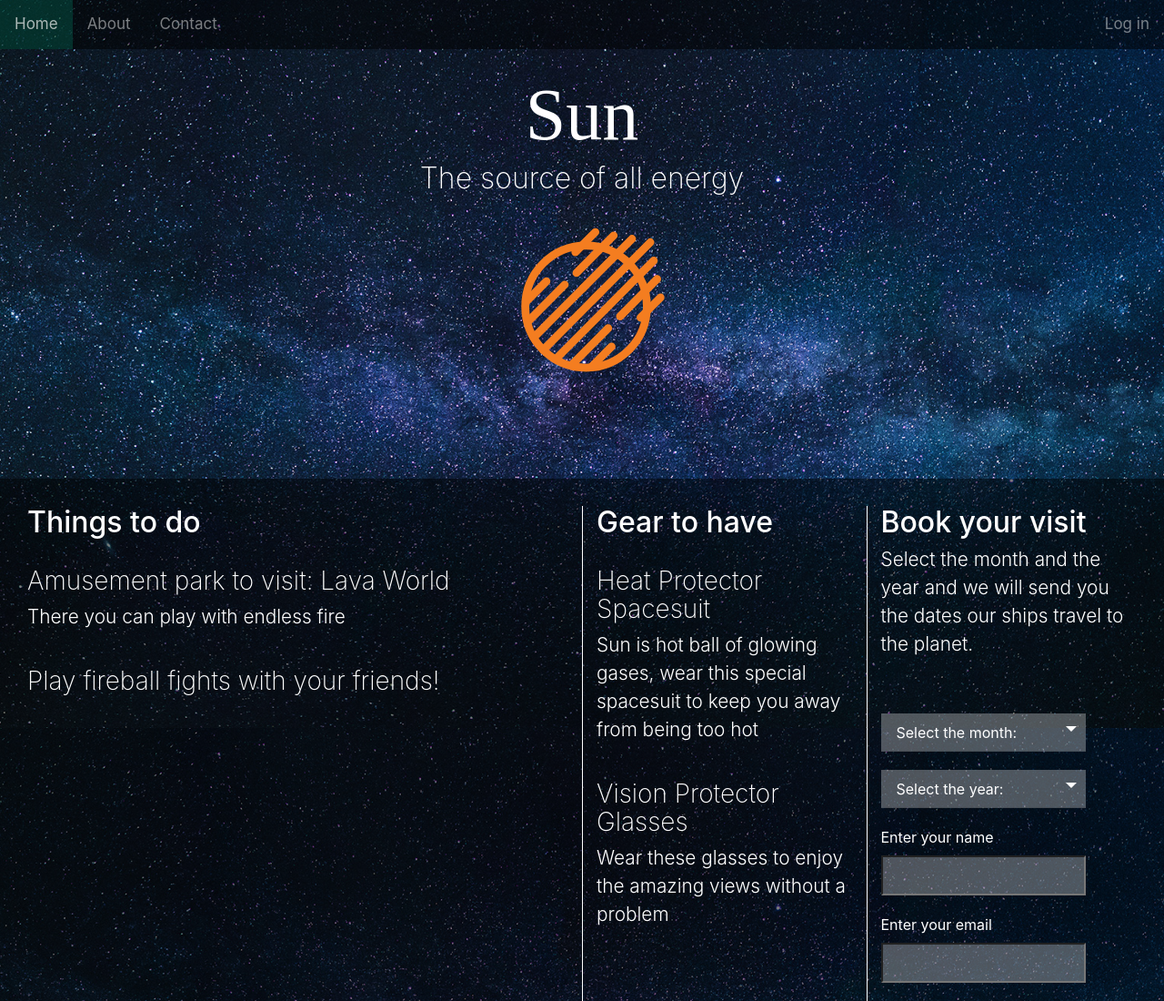
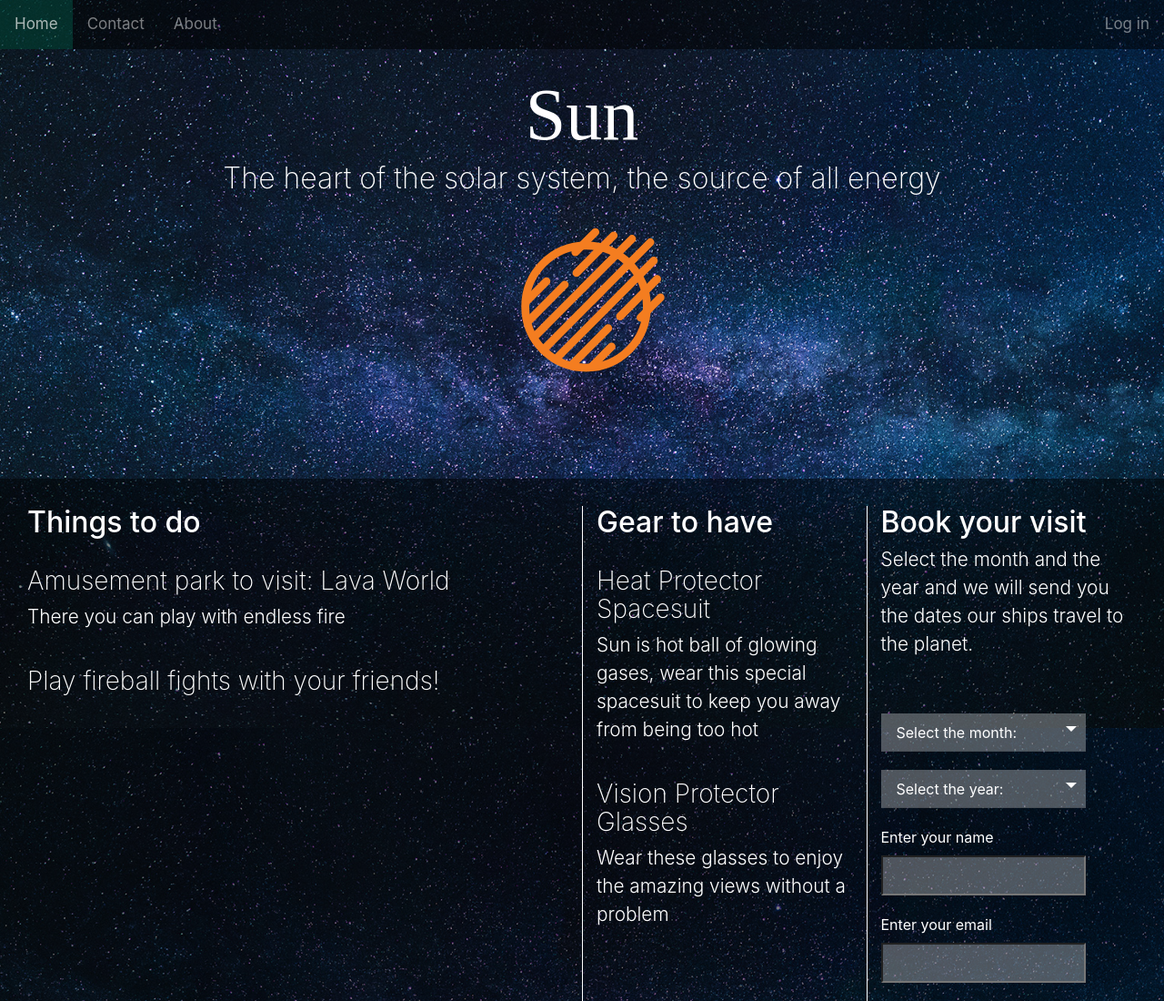
Before and after one commit to itunua/code-first-eg, a plain HTML site: page sun.html in a window 1280 px wide. Shown: the top 1100 px of the page at 91% size. Drawn offline with nearby package versions, Linux system fonts and the light colour scheme; a web font is replaced by a local one.

Commit message:
rearranged menu

```diff
--- a/sun.html
+++ b/sun.html
@@ -30,8 +30,8 @@
   <body>
     <div class="topnav" id="myTopnav">
   <a href="index.html" class="active">Home</a>
+  <a href="contact.html">Contact</a>
   <a href="about-us.html">About</a>
-  <a href="contact.html">Contact</a>
   <a href="#about" id="right">Log in</a>
   <a href="javascript:void(0);" class="icon" onclick="myFunction()">
     &#9776;
@@ -42,7 +42,7 @@
 <div class="jumbotron1">
   <div class="container text-center">
     <h1 class="title">Sun</h1>
-    <h2 class="light">The source of all energy</h2>
+    <h2 class="light">The heart of the solar system, the source of all energy</h2>
     <img src="media/sun.svg" class="img-responsive logo" alt="our logo">
   </div>
 </div>
@@ -147,7 +147,3 @@
 
 </body>
 </html>
-
-
-  </body>
- </html>
```
